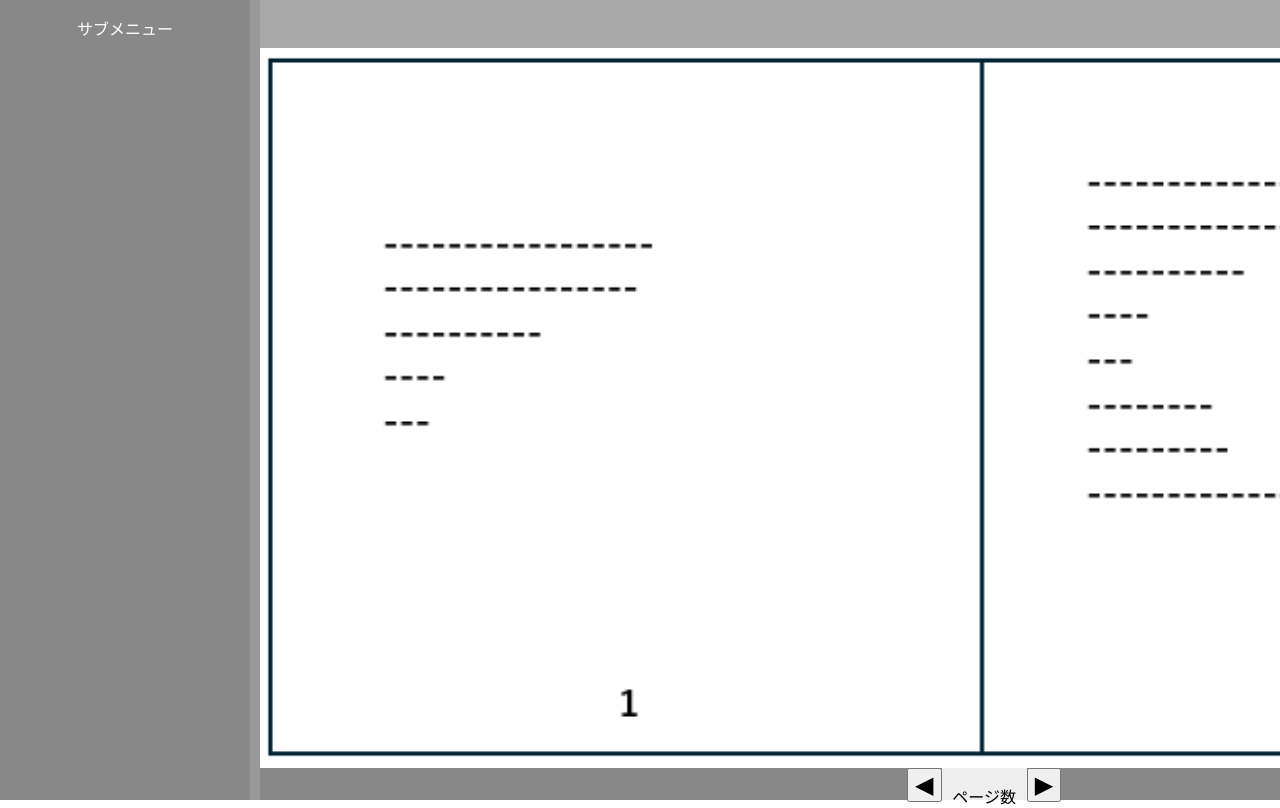
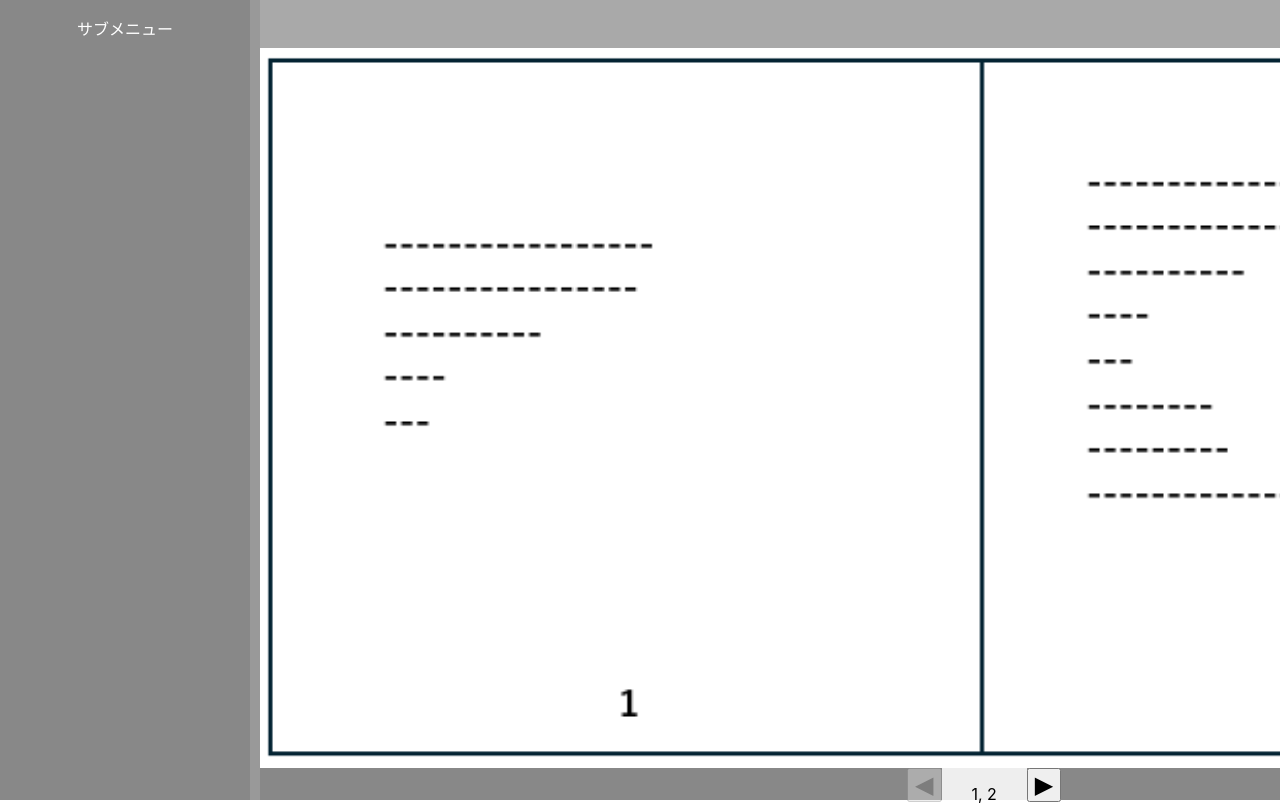
Before and after one commit to KagoshimaKazuya/agile-design, a React (Create React App) app: page / in a window 1280 px wide. Both pictures are taken after a click on the button 421 px from the left and 169 px from the top of the page. Shown: the top 808 px of the page. Built offline with nearby package versions, Linux system fonts and the light colour scheme.

Commit message:
yazirusigaugokidashitayo

```diff
--- a/src/Content.js
+++ b/src/Content.js
@@ -1,11 +1,25 @@
 import page01 from './img/01.png';
 import './Content.css'
+import {useState} from "react";
 
 export const Content = (props) => {
-    const { setPageName } = props;
+    const { setPageName} = props;
     const returnTop = () => {
         setPageName("Top");
     }
+    const [pagenum, setPagenum] = useState(0);
+
+    const onClickCountUp = () => {
+        setPagenum((prev) => prev + 1);
+    }
+
+    const onClickCountDawn = () => {
+        setPagenum((prev) => prev - 1);
+    };
+
+    const isMaxLimitPages = pagenum >= 2;
+    const isMinLimitPages = pagenum <= 0;
+
     return(
         <>
             <div className="main">
@@ -25,15 +39,19 @@ export const Content = (props) => {
                     </div>
                     <footer>
                         <div className="arrowgramleft">
-                            <button><font size="5">◀</font></button>
+                            <button disabled={isMinLimitPages} onClick={onClickCountDawn}><font size="5">
+                                ◀
+                            </font></button>
                         </div>
 
                         <div className="pages">
-                            <p>ページ数</p>
+                            <p>{pagenum*2+1}{", "}{pagenum*2+2}</p>
                         </div>
 
                         <div className="arrowgramright">
-                            <button><font size="5">▶</font></button>
+                            <button disabled={isMaxLimitPages} onClick={onClickCountUp}><font size="5">
+                                ▶
+                            </font></button>
                         </div>
                     </footer>
                 </div>
```
